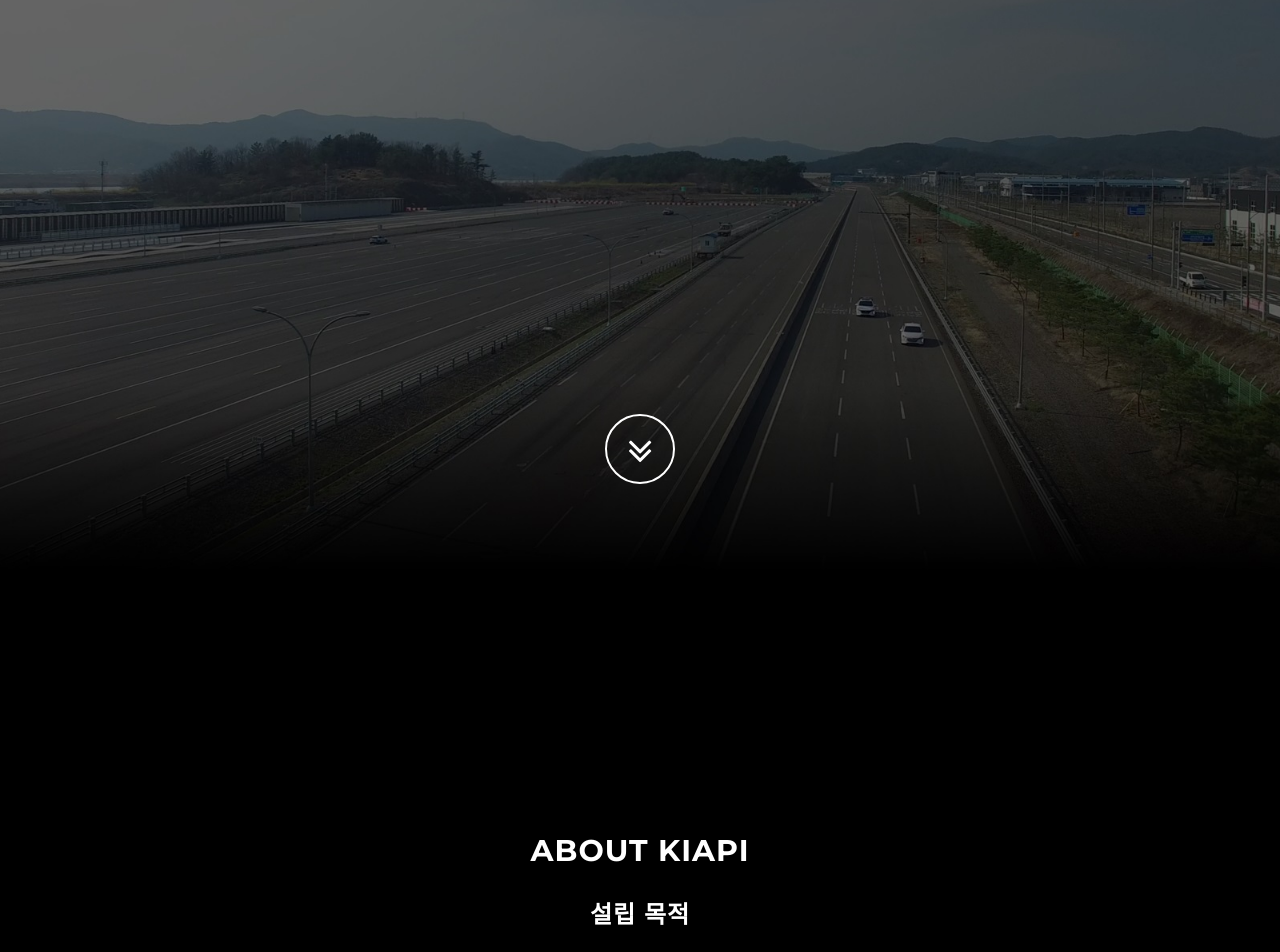
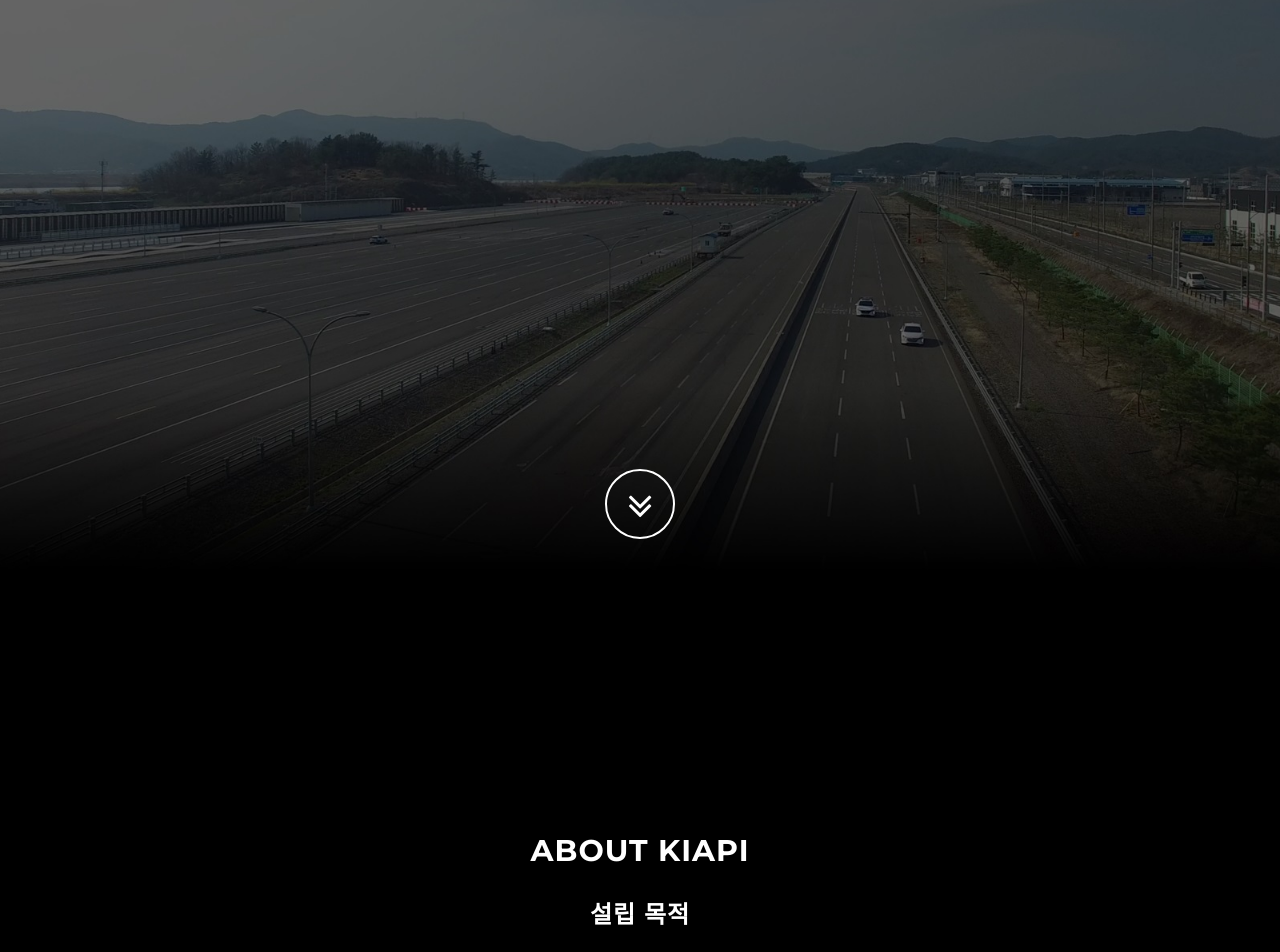
Before and after one commit to knowJang/kiapi-msit-22.github.io, a Jekyll site: the page built from index.html, in a window 1280 px wide. Shown: the part 266-1218 px from the top of the page. Built offline with Jekyll 4.4.1, drawn with Linux system fonts in a browser that asks for light colours.

Commit message:
Update header.html

```diff
--- a/_includes/header.html
+++ b/_includes/header.html
@@ -4,7 +4,7 @@
             <div class="container">
                 <div class="row">
                     <div class="col-lg-12 text-center">
-                        <h1 class="brand-heading"> <br><br><br><br><br></h1>
+                        <h1 class="brand-heading"> <br><br><br><br><br><br><br></h1>
                         <p class="intro-text"><br><br> <br><br><br><br>
                         <a href="#about" class="btn btn-circle page-scroll">
                             <i class="fa fa-angle-double-down animated"></i>
```
